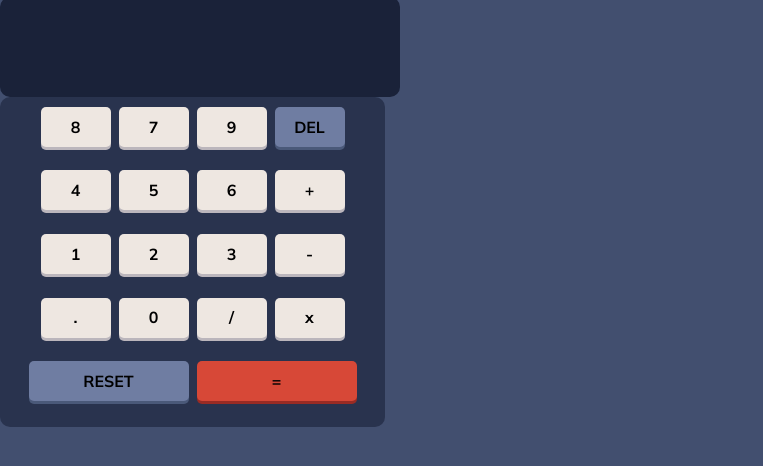
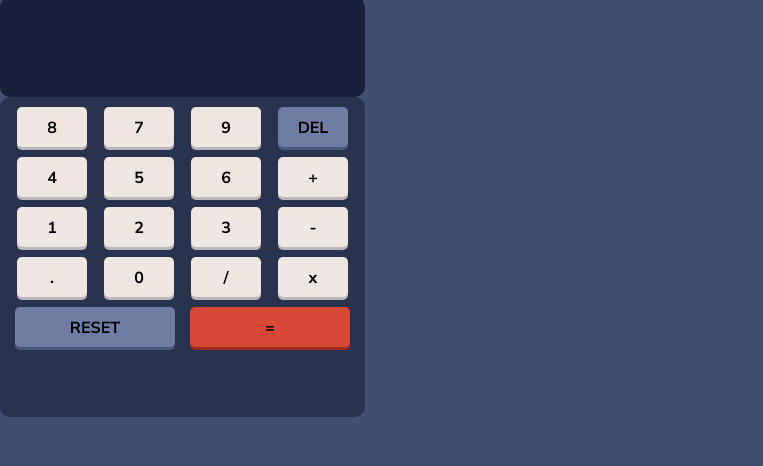
Before and after one commit to EcleraLera/calculator, a plain HTML site: page index.html in a window 1280 px wide. Shown: the part 58-524 px from the top of the page, without its empty margins (0-763 px from the left). Drawn offline with Linux system fonts and the light colour scheme.

Commit message:
position 3

```diff
--- a/css/style.css
+++ b/css/style.css
@@ -47,6 +47,7 @@ h3 {
 .switch {
     position: relative;
 }
+
 .switch_rectangle-blue {
     position: absolute;
     background: #2a334a;
@@ -73,27 +74,39 @@ h3 {
 .result-field {
     background-color: #1a2239;
     height: 100px;
-    width: 400px;
+    width: 365px;
     border-radius: 10px;
 }
 
-.buttons {
+.bb {
+    display: flex;
+    flex-flow: column wrap;
+    row-gap: 10px;
+    padding-top: 10px;
+}
+
+.button-block {
+    background-color: #29334e;
+    height: 310px;
+    width: 365px;
+    border-radius: 10px;
+    /* padding: 10px; */
+}
+
+/* .buttons {
     background-color: #29334e;
     height: 310px;
     width: 365px;
     border-radius: 10px;
     padding: 10px;
-}
+} */
 
 .buttons-position {
     display: flex;
-    flex-flow: row wrap;
-    /* flex-direction: row;
-    flex-wrap: wrap; */
-    justify-content: center;
-    row-gap: 8px;
-    column-gap: 8px;
-
+    flex-direction: row;
+    justify-content: space-evenly;
+    /* row-gap: 8px;
+    column-gap: 8px; */
 }
 
 button {
@@ -151,5 +164,4 @@ button {
     font-weight: 700;
     font-family: 'Mulish', sans-serif;
     box-shadow: 0px 3px 0px 0px rgba(153, 43, 36);
-
 }
--- a/index.html
+++ b/index.html
@@ -13,6 +13,7 @@
     <meta name="description" content="Лучший калькулятор">
 </head>
 <body>
+    <div class="body">
         <div class="container header">
             <h1>calc</h1>
             <div class="theme">
@@ -28,27 +29,36 @@
         <div class="result-field result">
         </div>
         <!-- копки -->
-    <div class="buttons buttons-position">
+        <div class="button-block bb ">
+            <div class="buttons buttons-position ">
                 <button class="buttons__button btn">8</button>
                 <button class="buttons__button btn">7</button>
                 <button class="buttons__button btn">9</button>
                 <button class="buttons__button-del btn">DEL</button>
+            </div>
+            <div class="buttons buttons-position">
                 <button class="buttons__button btn">4</button>
                 <button class="buttons__button btn">5</button>
                 <button class="buttons__button btn">6</button>
                 <button class="buttons__button btn">+</button>
+            </div>
+            <div class="buttons buttons-position">
                 <button class="buttons__button btn">1</button>
                 <button class="buttons__button btn">2</button>
                 <button class="buttons__button btn">3</button>
                 <button class="buttons__button btn">-</button>
+            </div>
+            <div class="buttons buttons-position">
                 <button class="buttons__button btn">.</button>
                 <button class="buttons__button btn">0</button>
                 <button class="buttons__button btn">/</button>
                 <button class="buttons__button btn">x</button>
+            </div>
+            <div class="buttons buttons-position">
                 <button class="buttons__button-reset btn">RESET</button>
                 <button class="buttons__button-equal-sign btn">=</button>
-
             </div>
-
+        </div>
+    </div>
 </body>
 </html>
```
Lines whose indentation alone changed are shown as unchanged.
